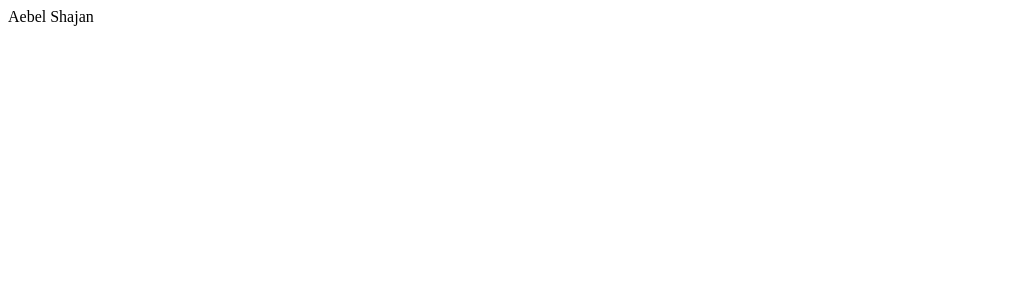
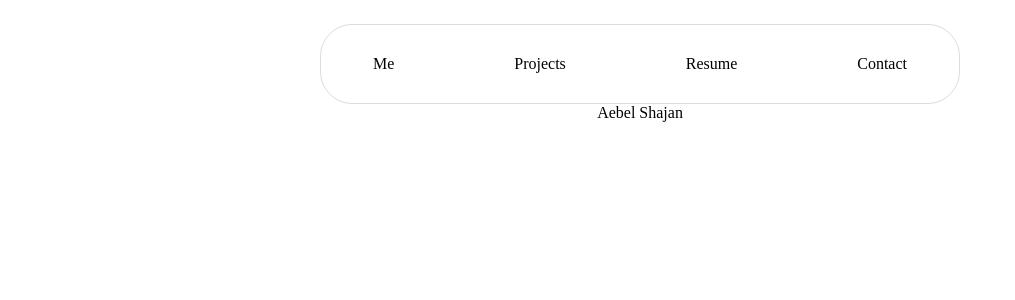
Before and after one commit to Aebel-Shajan/Aebel-Shajan.github.io, a React (Vite) app: page / in a window 1280 px wide. Shown: the top 300 px of the page, without its empty margins (0-1015 px from the left). Built offline with nearby package versions, Linux system fonts and the light colour scheme.

Commit message:
Add Navbar component.

```diff
--- a/src/App.css
+++ b/src/App.css
@@ -0,0 +1,15 @@
+* {
+  box-sizing: border-box;
+  margin: 0;
+  padding: 0;
+}
+
+.app {
+  width: 100vw;
+  min-height: 100vh;
+  padding: 1.5rem;
+
+  display: flex;
+  flex-direction: column;
+  align-items: center;
+}
--- a/src/App.jsx
+++ b/src/App.jsx
@@ -1,10 +1,12 @@
 import './App.css'
+import Navbar from './components/Navbar/Navbar'
 
 function App() {
   return (
-    <>
-    Aebel Shajan
-    </>
+    <div className='app'>
+      <Navbar />
+      Aebel Shajan
+    </div>
   )
 }
 
--- /dev/null
+++ b/src/components/Navbar/Navbar.css
@@ -0,0 +1,31 @@
+.navbar {
+    width: 40rem;
+    height: 5rem;
+
+    border: solid gainsboro 1px;
+    border-radius: 2rem;
+    overflow: hidden;
+
+    display: flex;
+    justify-content: space-evenly;
+    align-items: center;
+    gap: 1rem;
+}
+
+.navlinks {
+    height: 100%;
+
+    border: solid transparent 1px;
+    text-decoration: none;
+    color: black;
+
+    display: flex;
+    justify-content: center;
+    align-items: center;
+    flex-grow: 1;
+}
+.navlinks:hover {
+    border: solid gainsboro 1px;
+    border-radius: 2rem;
+    color: gray;
+}
--- /dev/null
+++ b/src/components/Navbar/Navbar.jsx
@@ -0,0 +1,14 @@
+import "./Navbar.css"
+
+const Navbar = () => {
+    return (
+        <div className="navbar">
+            <a className="navlinks" href="#me">Me</a>
+            <a className="navlinks" href="#projects">Projects</a>
+            <a className="navlinks" href="#resume">Resume</a>
+            <a className="navlinks" href="#contact">Contact</a>
+        </div>
+     );
+}
+
+export default Navbar;
```
